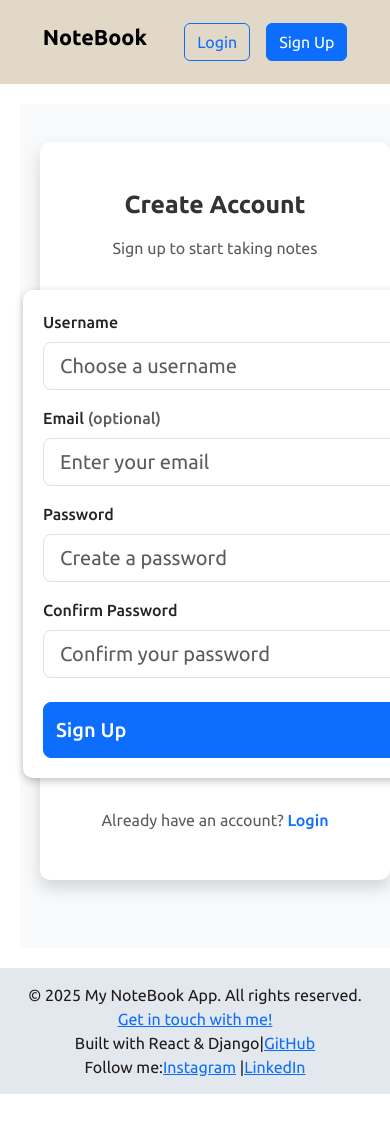
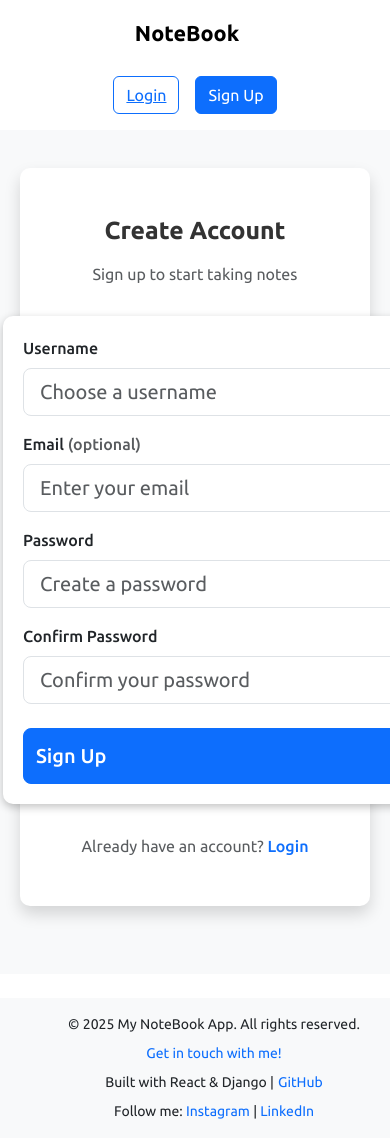
Before and after one commit to Junior-idrice/finalcsw, a React (Vite) app in the folder react-note-app/: page /signup in a window 390 px wide. Shown: the top 1138 px of the page. Before the commit the page ends 1094 px from the top, so only its background shows below. Built offline with nearby package versions, Linux system fonts and the light colour scheme.

Commit message:
mobile responsive

```diff
--- a/react-note-app/src/components/Filter.jsx
+++ b/react-note-app/src/components/Filter.jsx
@@ -1,20 +1,23 @@
-import React from 'react'
+import React from "react";
 
-const Filter = ({ handleFilterText}) => {
+const Filter = ({ handleFilterText }) => {
   return (
-    <div className="container" style={{width: "500px", margin: "20px auto"}}>
-        <select className="form-select"
-        aria-label="Default select example"
-        style={{height: "50px"}}
-        onChange={(e)=> handleFilterText(e.target.value)}
+    <div className="container d-flex justify-content-center my-3">
+      <div className="w-100" style={{ maxWidth: "500px" }}>
+        <select
+          className="form-select"
+          aria-label="Filter notes"
+          style={{ height: "50px" }}
+          onChange={(e) => handleFilterText(e.target.value)}
         >
-          <option selected>Filter Notes</option>
+          <option value="">Filter Notes</option>
           <option value="BUSINESS">Business</option>
           <option value="PERSONAL">Personal</option>
           <option value="IMPORTANT">Important</option>
         </select>
       </div>
-  )
-}
+    </div>
+  );
+};
 
-export default Filter
+export default Filter;
--- a/react-note-app/src/components/NavBar.jsx
+++ b/react-note-app/src/components/NavBar.jsx
@@ -11,11 +11,8 @@ const NavBar = ({ searchText, handleSearchText, isAuthenticated, setIsAuthentica
   const handleLogout = async () => {
     try {
       const refreshToken = localStorage.getItem('refresh_token');
-
       if (refreshToken) {
-        await api.post('/auth/logout/', {
-          refresh: refreshToken
-        });
+        await api.post('/auth/logout/', { refresh: refreshToken });
       }
     } catch (error) {
       console.error('Logout error:', error);
@@ -23,7 +20,6 @@ const NavBar = ({ searchText, handleSearchText, isAuthenticated, setIsAuthentica
       localStorage.removeItem('access_token');
       localStorage.removeItem('refresh_token');
       localStorage.removeItem('user');
-
       setIsAuthenticated(false);
       toast.success('Logged out successfully');
       navigate('/login');
@@ -31,17 +27,35 @@ const NavBar = ({ searchText, handleSearchText, isAuthenticated, setIsAuthentica
   };
 
   return (
-    <nav className="navbar py-50" style={{ padding: "20px",backgroundColor:"#e2d8c8ff" }}>
-      <div className="container d-flex justify-content-around align-items-center" >
+    <nav
+      className="navbar py-3"
+      style={{
+
+        width: "100%",
+        margin: 0,
+        paddingLeft: "5%",
+        paddingRight: "5%",
+      }}
+    >
+      <div
+        className="container-fluid d-flex flex-column flex-lg-row justify-content-around align-items-center gap-3"
+        style={{ width: "100%" }}
+      >
+
         <Link className="navbar-brand" to="/">
           <h4 style={{ fontWeight: "bold" }}>NoteBook</h4>
         </Link>
 
+
         {isAuthenticated && (
-          <div className="d-flex align-items-center">
           <div
             className="input-group input-group-sm"
-              style={{ width: "500px", height: "40px",backgroundColor:"#a4cacaff"  }}
+            style={{
+              width: "100%",
+              maxWidth: "500px",
+              height: "40px",
+              backgroundColor: "#a4cacaff",
+            }}
           >
             <input
               className="form-control"
@@ -55,19 +69,18 @@ const NavBar = ({ searchText, handleSearchText, isAuthenticated, setIsAuthentica
               SearchNote
             </button>
           </div>
-          </div>
         )}
 
-        <div className="d-flex align-items-center gap-3">
+        <div className="d-flex align-items-center gap-3 flex-wrap justify-content-center">
           {isAuthenticated ? (
             <>
-              <span style={{ color: "black", fontSize: "14px",}}>
+              <span style={{ color: "black", fontSize: "14px" }}>
                 Welcome, <strong>{user.username}</strong>
               </span>
 
               <Link to="/add-note" style={{ textDecoration: "none" }}>
                 <button className="btn btn-outline-primary btn-md" type="button">
-                  <FaSquarePlus /> Add NoteBooks
+                  <FaSquarePlus /> Add Note
                 </button>
               </Link>
 
@@ -81,15 +94,11 @@ const NavBar = ({ searchText, handleSearchText, isAuthenticated, setIsAuthentica
             </>
           ) : (
             <>
-              <Link to="/login" style={{ textDecoration: "none" }}>
-                <button className="btn btn-outline-primary btn-md" type="button">
-                  Login
-                </button>
+              <Link to="/login">
+                <button className="btn btn-outline-primary btn-md">Login</button>
               </Link>
-              <Link to="/signup" style={{ textDecoration: "none" }}>
-                <button className="btn btn-primary btn-md" type="button">
-                  Sign Up
-                </button>
+              <Link to="/signup">
+                <button className="btn btn-primary btn-md">Sign Up</button>
               </Link>
             </>
           )}
--- a/react-note-app/src/components/NoteCard.jsx
+++ b/react-note-app/src/components/NoteCard.jsx
@@ -11,7 +11,10 @@ const NoteCard = ({note}) => {
   const color = note.category == "BUSINESS" ? "gray" : note.category == "PERSONAL" ? "lightblue" : "red"
 
   return (
-    <div className="col-md-4 single-note-item all-category" style={{backgroundColor:"#e3e8eeff"}}>
+    <div className="col-12 col-md-4 single-note-item all-category" style={{backgroundColor:"#e3e8eeff"}}>
+
+
+
       <div className="card card-body" >
         <span className="side-stick" style={{ backgroundColor: color }}></span>
         <FaNoteSticky style={{ marginLeft: "auto", color: color }} />
--- a/react-note-app/src/components/NoteCardContainer.jsx
+++ b/react-note-app/src/components/NoteCardContainer.jsx
@@ -1,18 +1,47 @@
-import React from "react"
-import NoteCard from "./NoteCard"
-import Loader from "./Loader"
+import React from "react";
+import NoteCard from "./NoteCard";
+import Loader from "./Loader";
+
+const NoteCardContainer = ({ notes, loading }) => {
+  return (
+    <div className="container">
+      <div
+        className="note-has-grid row justify-content-center g-4"
+        style={{ margin: "0 auto" }}
+      >
+        {loading && <Loader loading={loading} />}
+
+        {notes.map((note) => (
+          <div
+            key={note.id}
+            className="col-12 col-sm-10 col-md-6 col-lg-4 d-flex justify-content-center"
+          >
+            <div className="single-note-item note-card-wrapper w-100">
+              <NoteCard note={note} />
+            </div>
+          </div>
+        ))}
+      </div>
 
 
-const NoteCardContainer = ({notes, loading}) => {
-  return (
-    <div className="container" >
-    <div className="note-has-grid row" >
-      {loading && <Loader loading={loading}/>}
-      {notes.map(note=><NoteCard key={note.id} note={note}/>)}
+      <style>
+        {`
+          @media (max-width: 576px) {
+            .note-has-grid {
+              display: flex;
+              flex-direction: column;
+              align-items: center;
+            }
 
+            .note-card-wrapper {
+              width: 90% !important;
+              max-width: 420px;
+            }
+          }
+        `}
+      </style>
     </div>
-    </div>
-  )
-}
+  );
+};
 
-export default NoteCardContainer
+export default NoteCardContainer;
--- a/react-note-app/src/index.css
+++ b/react-note-app/src/index.css
@@ -8,29 +8,6 @@ html, body, #root {
   font-family: "Ubuntu", sans-serif;
 }
 
-
-.layout-container {
-  display: flex;
-  flex-direction: column;
-  min-height: 100vh;
-}
-
-
-.layout-content {
-  flex: 1 0 auto;
-  padding: 20px;
-  display: flex;
-  flex-direction: column;
-}
-
-
-.layout-footer {
-  flex-shrink: 0;
-  background-color: #e3e8eeff;
-  color: rgb(32, 27, 27);
-  text-align: center;
-  padding: 15px 10px;
-}
 
 
 body {
@@ -186,3 +163,79 @@ body {
     max-width: 216px;
   }
 }
+
+
+@import url('https://fonts.googleapis.com/css2?family=Ubuntu:wght@300;400;500;700&display=swap');
+
+html, body, #root {
+  height: 100%;
+  margin: 0;
+  font-family: "Ubuntu", sans-serif;
+}
+
+body {
+  background: #edf1f5;
+  font-family: "Ubuntu", sans-serif;
+  font-weight: 400;
+  font-style: normal;
+}
+
+.layout-footer {
+  flex-shrink: 0;
+  background-color: #f8f9fa;
+  color: #212529;
+  text-align: center;
+  padding: 20px 10px;
+  width: 100%;
+  box-sizing: border-box;
+}
+
+@media (max-width: 576px) {
+  .layout-footer {
+    font-size: 14px;
+    padding: 15px 5px;
+  }
+}
+
+.note-has-grid .single-note-item {
+  max-width: 100% !important;
+  flex: 1 1 auto;
+  display: flex;
+  justify-content: center;
+}
+
+@media (min-width: 768px) {
+  .note-has-grid .single-note-item {
+    max-width: 350px !important;
+  }
+}
+
+@media (min-width: 992px) {
+  .note-has-grid .single-note-item {
+    max-width: 400px !important;
+  }
+}
+
+
+@media (min-width: 1400px) {
+  .note-has-grid .single-note-item {
+    max-width: 450px !important;
+  }
+}
+
+
+.card {
+  position: relative;
+  display: flex;
+  flex-direction: column;
+  word-wrap: break-word;
+  background-color: #fff;
+  border: 0 solid transparent;
+  border-radius: 10px;
+  margin-bottom: 30px;
+}
+
+.card-body {
+  flex: 1 1 auto;
+  padding: 1.57rem;
+}
--- a/react-note-app/src/layout/MainLayout.jsx
+++ b/react-note-app/src/layout/MainLayout.jsx
@@ -18,25 +18,60 @@ const MainLayout = ({ searchText, handleSearchText, isAuthenticated, setIsAuthen
         <Outlet />
       </div>
 
-     <footer className="layout-footer">
-      <div>
+   <footer className="layout-footer bg-light py-3 mt-4">
+  <div className="container text-center" style={{ marginLeft: "5%" }}>
+    <div className="mb-2">
       &copy; {new Date().getFullYear()} My NoteBook App. All rights reserved.
     </div>
-      <div>
-        <a href="https://idricejunior.onrender.com">Get in touch with me!</a>
+
+    <div className="mb-2">
+      <a
+        href="https://idricejunior.onrender.com"
+        target="_blank"
+        rel="noreferrer"
+        className="text-decoration-none"
+      >
+        Get in touch with me!
+      </a>
     </div>
-      <div>
-        Built with React & Django|
-        <a href="https://github.com/Junior-idrice" target="_blank" rel="noreferrer">
+
+    <div className="mb-2">
+      Built with React & Django |
+      <a
+        href="https://github.com/Junior-idrice"
+        target="_blank"
+        rel="noreferrer"
+        className="ms-1 text-decoration-none"
+      >
         GitHub
       </a>
     </div>
+
     <div>
-        Follow me:
-        <a href="https://www.instagram.com/idricejr/?igsh=MWt2ZjUybHZuamczcg%3D%3D#" target="_blank">Instagram</a> |
-        <a href="https://www.linkedin.com/in/junior-idrice/" target="_blank">LinkedIn</a>
+      Follow me:{" "}
+      <a
+        href="https://www.instagram.com/idricejr/?igsh=MWt2ZjUybHZuamczcg%3D%3D#"
+        target="_blank"
+        rel="noreferrer"
+        className="text-decoration-none"
+      >
+        Instagram
+      </a>{" "}
+      |{" "}
+      <a
+        href="https://www.linkedin.com/in/junior-idrice/"
+        target="_blank"
+        rel="noreferrer"
+        className="text-decoration-none"
+      >
+        LinkedIn
+      </a>
+    </div>
   </div>
 </footer>
+
+
+
 
 
       <ToastContainer />
```
Also changed, not shown: 1 other file (tests, documents, lock files or other folders). Lines whose indentation alone changed are shown as unchanged.
